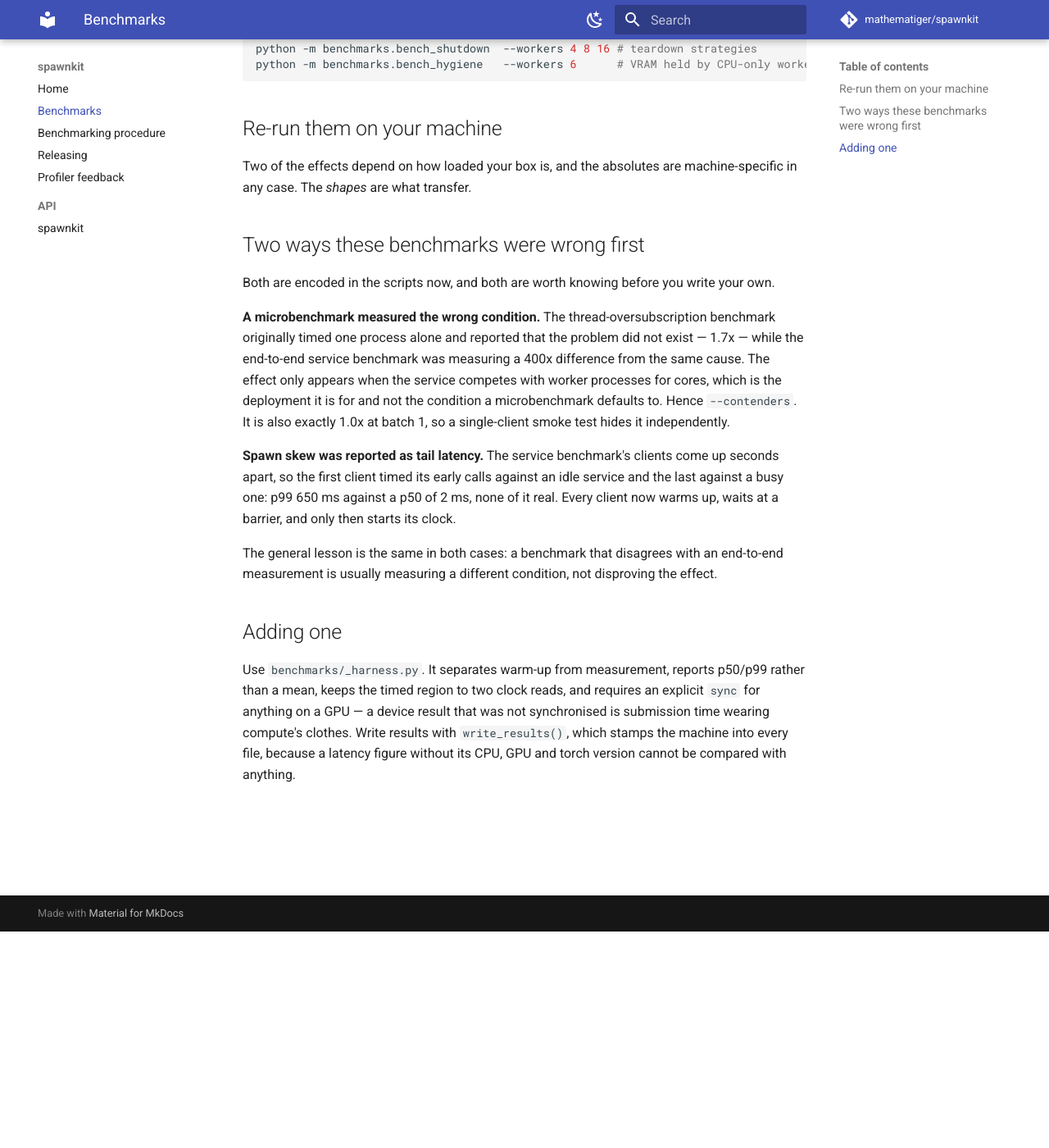
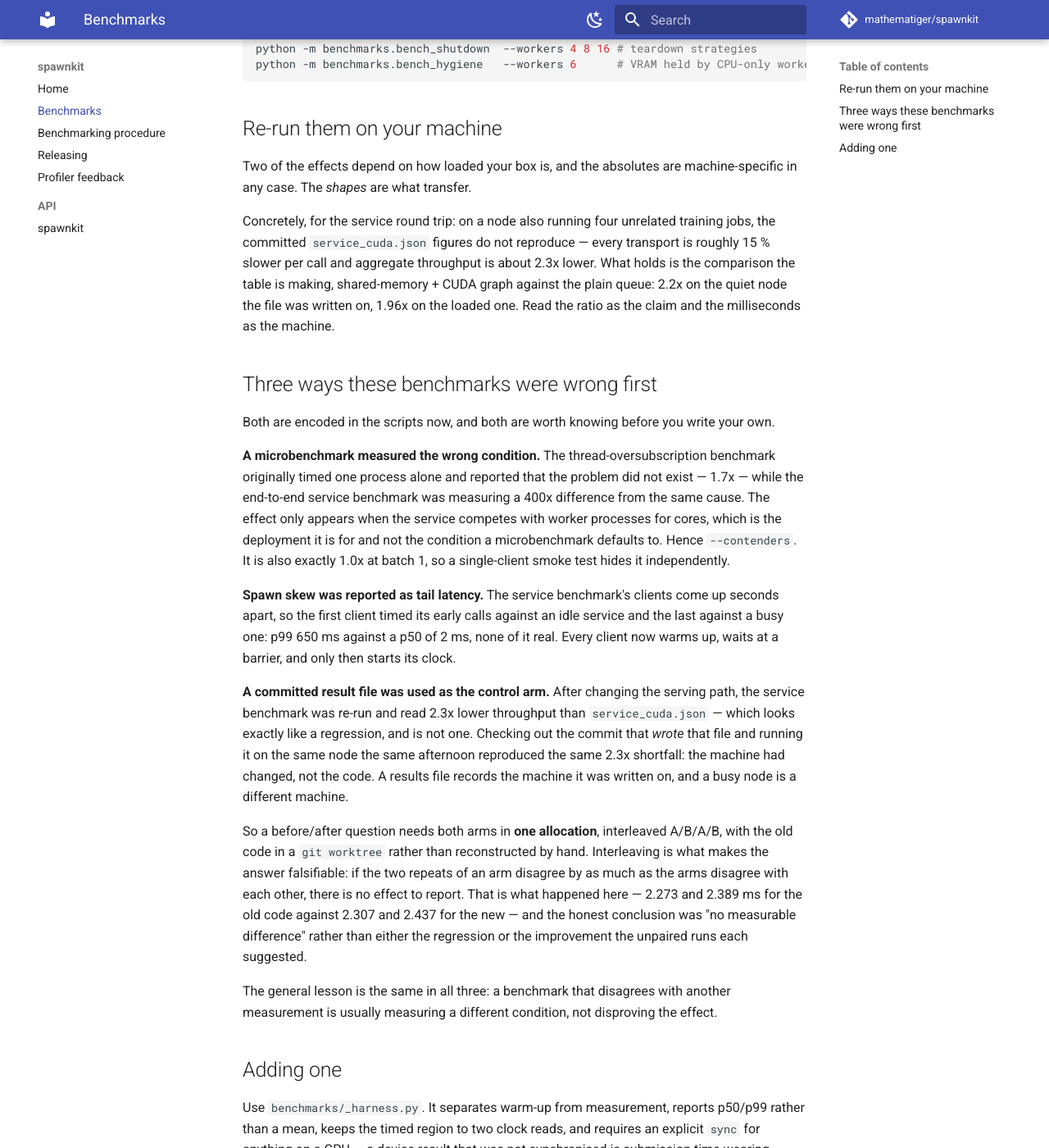
Before and after one commit to mathematiger/spawnkit, an MkDocs documentation site: the page built from docs/benchmarks.md, in a window 1280 px wide and 1400 px high, scrolled down 264 px. Shown: the whole window at 82% size. Built offline with MkDocs 1.6.1 and Material for MkDocs 9.7.7, drawn with Linux system fonts in a browser that asks for light colours; comment, search, counter and statistics services are not loaded.

Commit message:
Separate a loaded node from a regression, and say so in the docs
Re-running the service benchmark after the adversarial fixes read 2.3x lower
throughput than the committed benchmarks/results/service_cuda.json, which looks
like a regression on the serving path — _partition_routable had been added to
every batch, so there was a plausible mechanism.

It was not one. Checking out 01c9a33, the commit that wrote that results file,
and running it on the same node the same afternoon reproduced the same
shortfall: 414 ops/s against the 959 in its own file. The machine had changed,
not the code. Two earlier attempts to explain the gap by matching machine
variables one at a time (CPU count 32 -> 64) moved nothing, which is what a
per-variable search looks like when the variable you cannot enumerate is
"what else is on the node".

Settled it with both arms in one allocation, interleaved A/B/A/B with the old
code in a git worktree. Queue p50: old 2.273 / 2.389 ms, new 2.307 / 2.437 ms;
shared+graph p50: old 1.157 / 1.103, new 1.103 / 1.087. The repeats of an arm
disagree by as much as the arms disagree with each other, so there is no
measurable difference to report — the guards and the routing filter cost
nothing.

The results file therefore stands unchanged and is restored. What needed
fixing was the claim around it: the README implied the milliseconds were the
portable fact. They are not. The ratio is (2.2x quiet, 1.96x loaded), and both
files now say which is which. docs/benchmarks.md gains this as a third
methodology trap beside the idle-node microbenchmark and the spawn skew,
because using a committed result file as a control arm is the version of that
mistake that survives having learned the first two.

Verified: hygiene gate clean; no source changed, so no test or type run is
implicated.

```diff
--- a/docs/benchmarks.md
+++ b/docs/benchmarks.md
@@ -16,7 +16,13 @@ python -m benchmarks.bench_hygiene   --workers 6      # VRAM held by CPU-only wo
 Two of the effects depend on how loaded your box is, and the absolutes are machine-specific in any
 case. The *shapes* are what transfer.
 
-## Two ways these benchmarks were wrong first
+Concretely, for the service round trip: on a node also running four unrelated training jobs, the
+committed `service_cuda.json` figures do not reproduce — every transport is roughly 15 % slower per
+call and aggregate throughput is about 2.3x lower. What holds is the comparison the table is making,
+shared-memory + CUDA graph against the plain queue: 2.2x on the quiet node the file was written on,
+1.96x on the loaded one. Read the ratio as the claim and the milliseconds as the machine.
+
+## Three ways these benchmarks were wrong first
 
 Both are encoded in the scripts now, and both are worth knowing before you write your own.
 
@@ -32,8 +38,22 @@ so the first client timed its early calls against an idle service and the last a
 p99 650 ms against a p50 of 2 ms, none of it real. Every client now warms up, waits at a barrier,
 and only then starts its clock.
 
-The general lesson is the same in both cases: a benchmark that disagrees with an end-to-end
-measurement is usually measuring a different condition, not disproving the effect.
+**A committed result file was used as the control arm.** After changing the serving path, the
+service benchmark was re-run and read 2.3x lower throughput than `service_cuda.json` — which looks
+exactly like a regression, and is not one. Checking out the commit that *wrote* that file and
+running it on the same node the same afternoon reproduced the same 2.3x shortfall: the machine had
+changed, not the code. A results file records the machine it was written on, and a busy node is a
+different machine.
+
+So a before/after question needs both arms in **one allocation**, interleaved A/B/A/B, with the old
+code in a `git worktree` rather than reconstructed by hand. Interleaving is what makes the answer
+falsifiable: if the two repeats of an arm disagree by as much as the arms disagree with each other,
+there is no effect to report. That is what happened here — 2.273 and 2.389 ms for the old code
+against 2.307 and 2.437 for the new — and the honest conclusion was "no measurable difference"
+rather than either the regression or the improvement the unpaired runs each suggested.
+
+The general lesson is the same in all three: a benchmark that disagrees with another measurement is
+usually measuring a different condition, not disproving the effect.
 
 ## Adding one
 
```
Also changed, not shown: README.md (+5 -0 lines).
